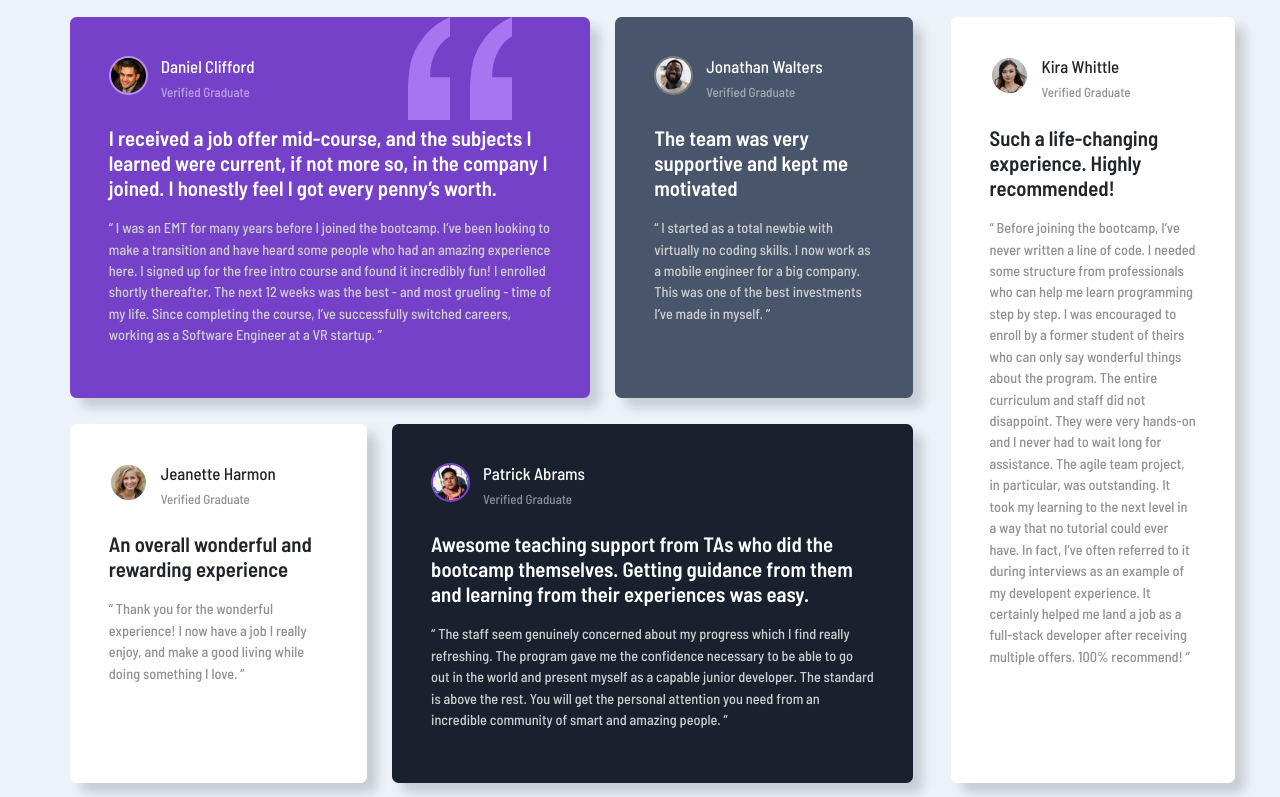
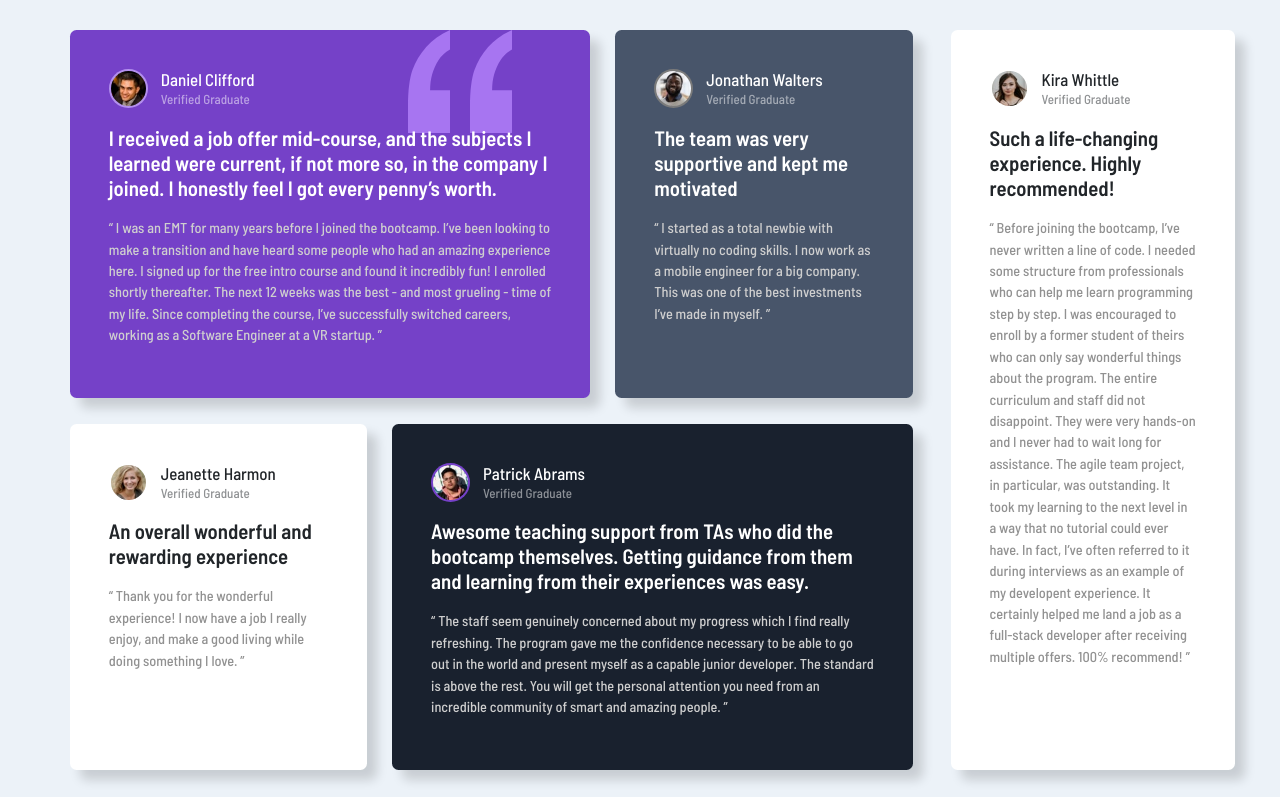
Before and after one commit to NitheeshKumar-C/testimonials-grid-section-main, a plain HTML site: page index.html in a window 1280 px wide. Shown: the top 797 px of the page. Drawn offline with nearby package versions, Linux system fonts and the light colour scheme.

Commit message:
Update style.css

```diff
--- a/css/style.css
+++ b/css/style.css
@@ -98,6 +98,9 @@ main{
 .name,.verified,.feedback,.about,.person-details{
     z-index: 4;
 }
+.person-details{
+    line-height: 0.5;
+}
 .attribution{
     text-align: center;
     line-height: 1.5;
```
